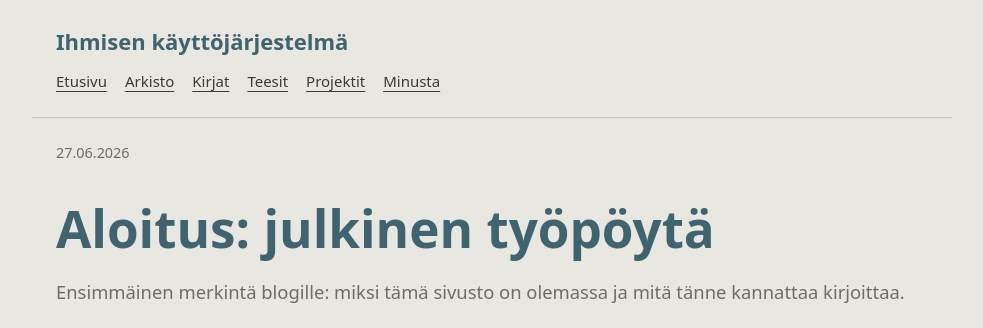
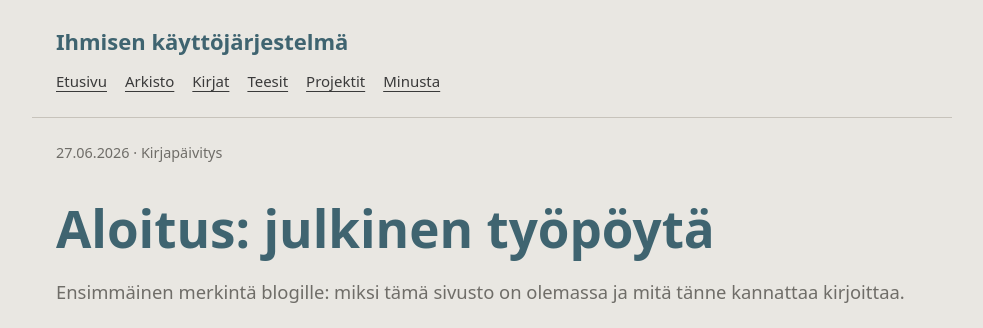
Before and after one commit to kataguru/blogi, a Jekyll site: the page built from _posts/2026-06-27-aloitus.md, in a window 1280 px wide. Shown: the top 328 px of the page, without its empty margins (148-1131 px from the left). Built offline with Jekyll 4.4.1, drawn with Linux system fonts in a browser that asks for light colours.

Commit message:
Show content type in post headers

```diff
--- a/_layouts/post.html
+++ b/_layouts/post.html
@@ -3,7 +3,18 @@ layout: default
 ---
 <article class="post">
   <header class="post-header">
-    <p class="post-date">{{ page.date | date: "%d.%m.%Y" }}</p>
+    {% assign post_type = page.type %}
+    {% if post_type == nil or post_type == '' %}
+      {% if page.categories contains 'ai' %}
+        {% assign post_type = 'Artikkeli' %}
+      {% elsif page.categories contains 'kirjoittaminen' or page.categories contains 'blogi' %}
+        {% assign post_type = 'Kirjapäivitys' %}
+      {% else %}
+        {% assign post_type = 'Päivämerkintä' %}
+      {% endif %}
+    {% endif %}
+
+    <p class="post-date">{{ page.date | date: "%d.%m.%Y" }}{% if post_type %} · {{ post_type }}{% endif %}{% if page.location %} · {{ page.location }}{% endif %}</p>
     <h1>{{ page.title }}</h1>
     {% if page.description %}<p class="lead">{{ page.description }}</p>{% endif %}
   </header>
```
